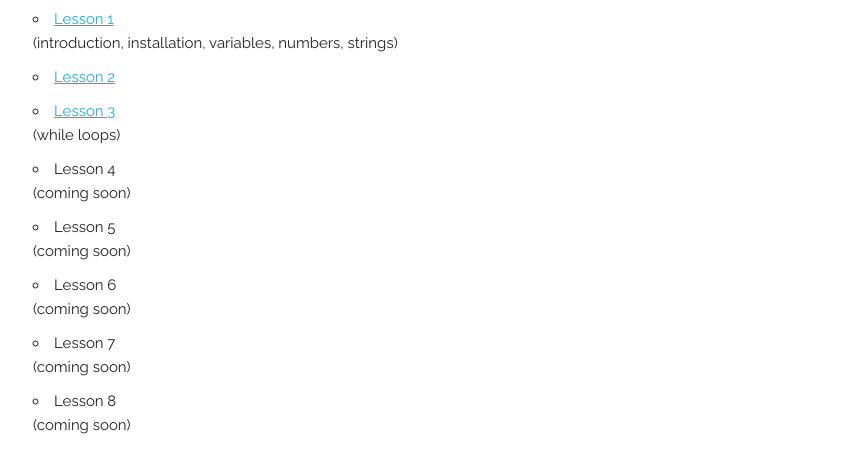
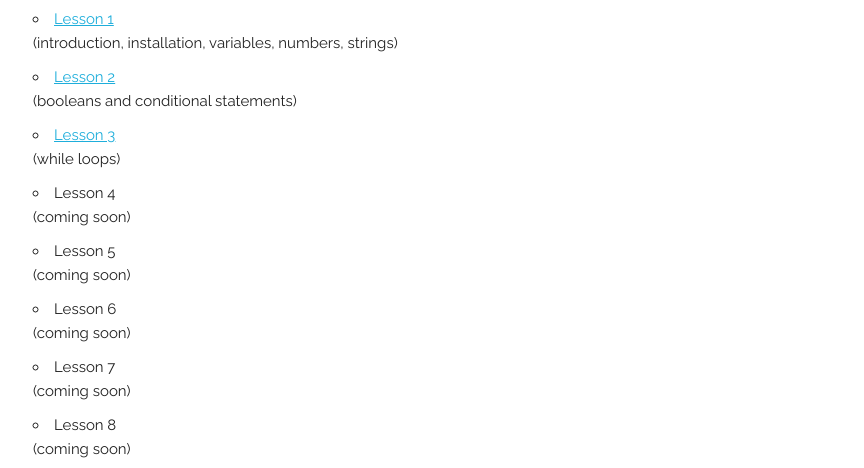
Before and after one commit to python101ldn/python101ldn.github.io, a plain HTML site: page index.html in a window 1280 px wide. Shown: the part 632-1100 px from the top of the page, without its empty margins (207-1071 px from the left). Drawn offline with Linux system fonts and the light colour scheme.

Commit message:
Add lesson description.

```diff
--- a/index.html
+++ b/index.html
@@ -38,7 +38,8 @@
             (introduction, installation, variables, numbers, strings)
           </li>
           <li>
-            <a href="https://python101ldn.github.io/slides/lesson2.html"> Lesson 2 </a><br>
+            <a href="https://python101ldn.github.io/slides/lesson2.html"> Lesson 2</a><br>
+            (booleans and conditional statements)
           </li>
           <li>
             <a href="https://python101ldn.github.io/slides/lesson3.html">Lesson 3</a><br>
```
